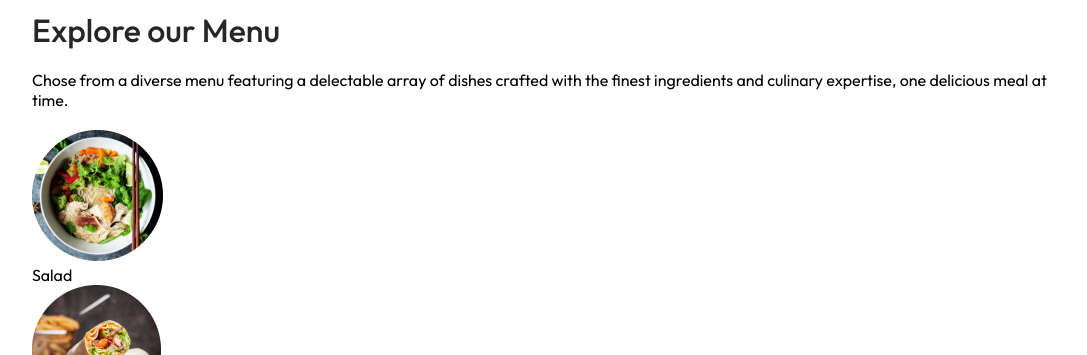
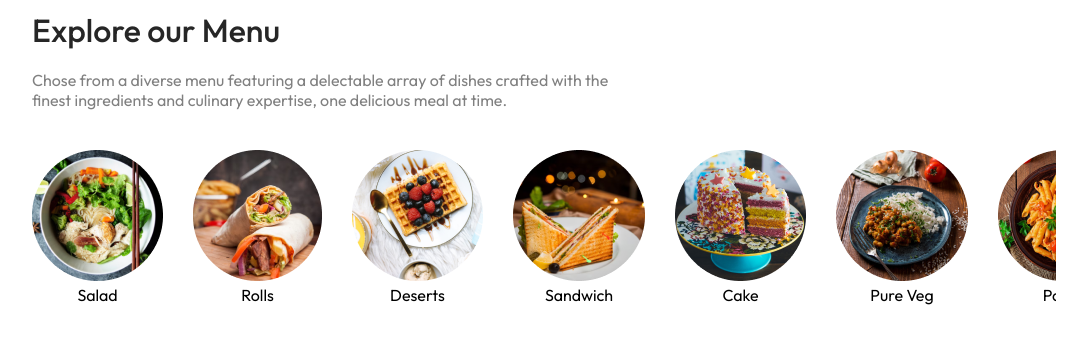
Before and after one commit to shaxa98/DliweryFood, a React (Vite) app in the folder Food/: page / in a window 1280 px wide. Shown: the part 567-922 px from the top of the page, without its empty margins (96-1183 px from the left). After the commit the page ends 892 px from the top, so only its background shows below. Built offline with nearby package versions, Linux system fonts and the light colour scheme.

Commit message:
update explore menu list

```diff
--- a/Food/src/components/ExploreMenu/ExploreMenu.css
+++ b/Food/src/components/ExploreMenu/ExploreMenu.css
@@ -7,3 +7,16 @@
   color: #262626;
   font-weight: 500;
 }
+.explore-menu-text {
+  max-width: 60%;
+  color: #808080;
+}
+.explore-menu-list {
+  display: flex;
+  justify-content: space-between;
+  align-items: center;
+  gap: 30px;
+  text-align: center;
+  margin: 20px 0px;
+  overflow-x: scroll;
+}
```
